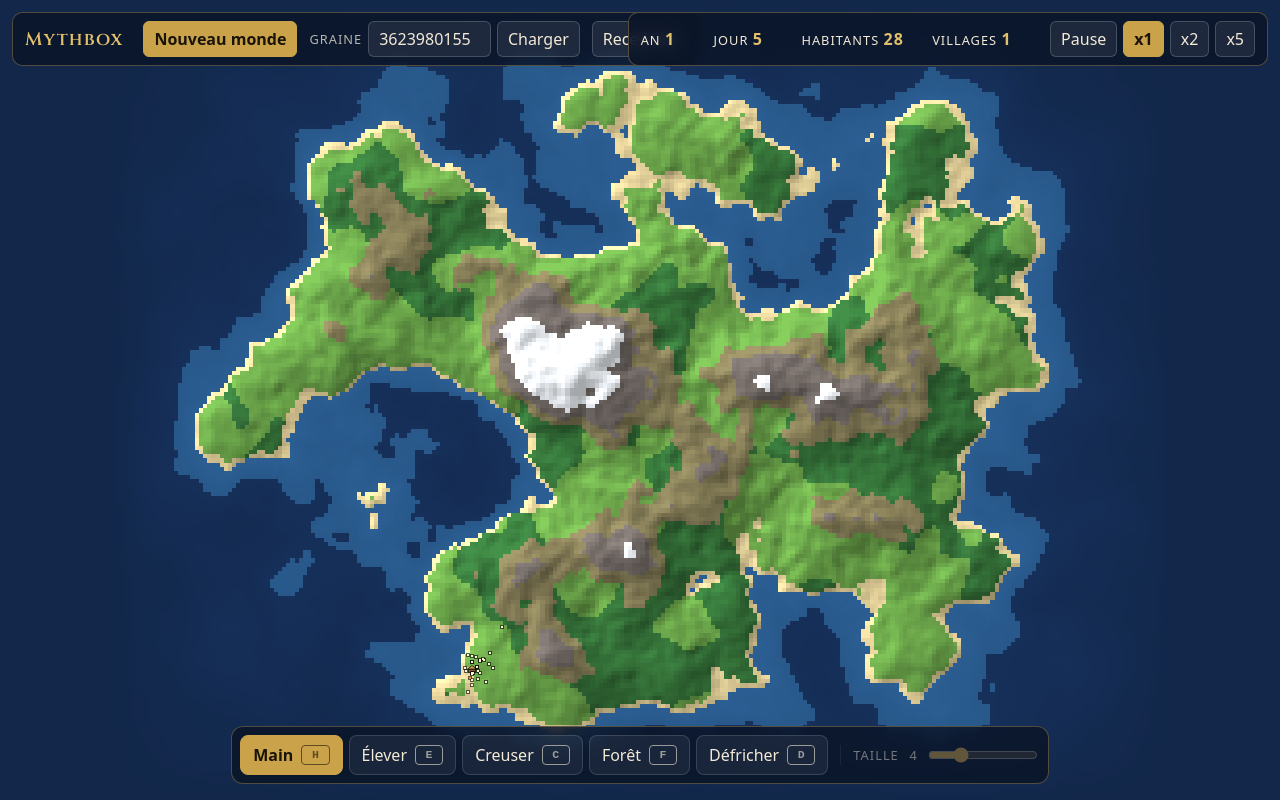
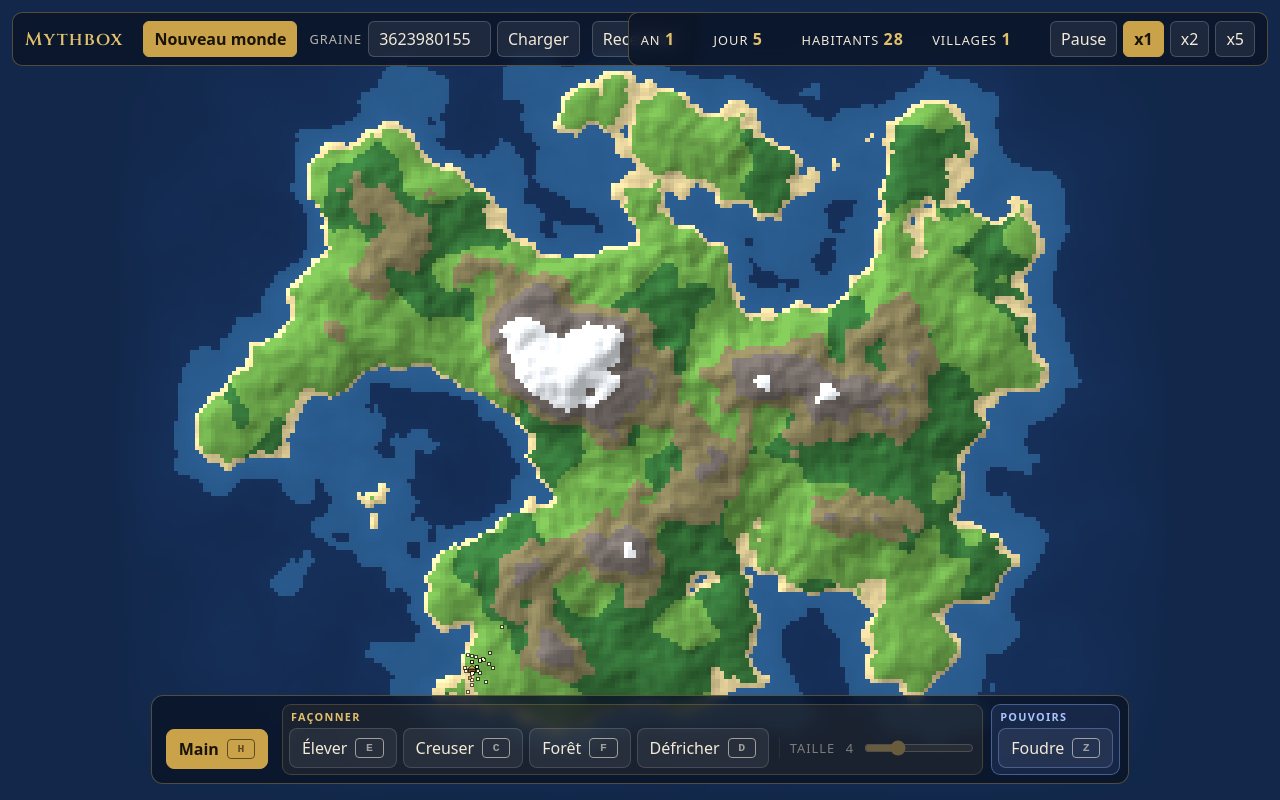
Before and after one commit to leo-m2003/mythbox, an Angular app: page / in a window 1280 px wide. Built offline with nearby package versions, Linux system fonts and the light colour scheme.

Commit message:
Pouvoirs : outil pouvoir et foudre de Zeus

```diff
--- a/src/app/toolbar/toolbar.html
+++ b/src/app/toolbar/toolbar.html
@@ -1,19 +1,35 @@
-<div class="panel" role="toolbar" aria-label="Outils divins">
-  @for (tool of tools; track tool.key) {
+<!-- Un bouton d'outil, réutilisé dans chaque groupe -->
+<ng-template #toolButton let-tool>
   <button
     type="button"
     class="tool"
-      [class.active]="game.tool() === tool.id"
-      [attr.aria-pressed]="game.tool() === tool.id"
+    [class.active]="game.tool() === tool.tool"
+    [attr.aria-pressed]="game.tool() === tool.tool"
     [title]="tool.hint + ' (' + tool.key + ')'"
     (click)="select(tool)"
   >
     <span>{{ tool.label }}</span>
     <kbd>{{ tool.key }}</kbd>
   </button>
+</ng-template>
+
+<div class="panel" role="toolbar" aria-label="Outils divins">
+  <div class="group view">
+    <div class="group-body">
+      @for (tool of viewTools; track tool.key) {
+        <ng-container *ngTemplateOutlet="toolButton; context: { $implicit: tool }" />
+      }
+    </div>
+  </div>
+
+  <div class="group shape" role="group" aria-labelledby="shape-title">
+    <span class="group-title" id="shape-title">Façonner</span>
+    <div class="group-body">
+      @for (tool of shapeTools; track tool.key) {
+        <ng-container *ngTemplateOutlet="toolButton; context: { $implicit: tool }" />
       }
 
-  <div class="size" [class.disabled]="game.tool() === null">
+      <div class="size" [class.disabled]="game.tool().type !== 'brush'">
         <label for="brush-size">
           Taille <span class="value">{{ game.brushRadius() }}</span>
         </label>
@@ -28,3 +44,14 @@
         />
       </div>
     </div>
+  </div>
+
+  <div class="group power" role="group" aria-labelledby="power-title">
+    <span class="group-title" id="power-title">Pouvoirs</span>
+    <div class="group-body">
+      @for (tool of powerTools; track tool.key) {
+        <ng-container *ngTemplateOutlet="toolButton; context: { $implicit: tool }" />
+      }
+    </div>
+  </div>
+</div>
--- a/src/app/toolbar/toolbar.scss
+++ b/src/app/toolbar/toolbar.scss
@@ -15,14 +15,67 @@
   pointer-events: auto;
   display: flex;
   flex-wrap: wrap;
-  align-items: center;
+  align-items: stretch;
   justify-content: center;
-  gap: 6px;
+  gap: 8px;
   padding: 8px;
   background: rgba(10, 20, 38, 0.82);
   border: 1px solid rgba(214, 178, 94, 0.35);
   border-radius: 12px;
   backdrop-filter: blur(6px);
+}
+
+// Un groupe d'outils : un titre au-dessus, les boutons en dessous
+.group {
+  display: flex;
+  flex-direction: column;
+  justify-content: flex-end;
+  gap: 4px;
+  padding: 4px 6px 6px;
+  border-radius: 9px;
+}
+
+.group-title {
+  padding-left: 2px;
+  font-size: 0.68rem;
+  font-weight: 600;
+  text-transform: uppercase;
+  letter-spacing: 0.12em;
+}
+
+.group-body {
+  display: flex;
+  flex-wrap: wrap;
+  align-items: center;
+  gap: 6px;
+}
+
+// Façonner : l'or du dieu bâtisseur
+.shape {
+  --accent: #c9a24a;
+  --accent-text: #1a1408;
+  background: rgba(201, 162, 74, 0.08);
+  border: 1px solid rgba(201, 162, 74, 0.25);
+
+  .group-title {
+    color: #e2bf6a;
+  }
+}
+
+// Pouvoirs : le bleu électrique de la foudre
+.power {
+  --accent: #8fb3ff;
+  --accent-text: #0b1530;
+  background: rgba(110, 150, 255, 0.12);
+  border: 1px solid rgba(143, 179, 255, 0.4);
+
+  .group-title {
+    color: #a9c4ff;
+  }
+
+  .tool {
+    border-color: rgba(143, 179, 255, 0.35);
+  }
 }
 
 .tool {
@@ -41,15 +94,16 @@
     background: rgba(255, 255, 255, 0.14);
   }
 
+  // Chaque groupe choisit sa couleur d'accent (or par défaut, pour la main)
   &.active {
     font-weight: 600;
-    color: #1a1408;
-    background: #c9a24a;
-    border-color: #c9a24a;
+    color: var(--accent-text, #1a1408);
+    background: var(--accent, #c9a24a);
+    border-color: var(--accent, #c9a24a);
   }
 
   &:focus-visible {
-    outline: 2px solid #e2bf6a;
+    outline: 2px solid var(--accent, #e2bf6a);
     outline-offset: 2px;
   }
 }
@@ -68,8 +122,8 @@ kbd {
   display: flex;
   align-items: center;
   gap: 8px;
-  margin-left: 6px;
-  padding-left: 12px;
+  margin-left: 4px;
+  padding-left: 10px;
   border-left: 1px solid rgba(255, 255, 255, 0.14);
 
   &.disabled {
--- a/src/app/toolbar/toolbar.ts
+++ b/src/app/toolbar/toolbar.ts
@@ -1,11 +1,14 @@
+import { NgTemplateOutlet } from '@angular/common';
 import { ChangeDetectionStrategy, Component, inject } from '@angular/core';
 import { MAX_BRUSH_RADIUS, MIN_BRUSH_RADIUS } from '@engine/engine';
+import { HAND } from '@engine/tool';
 import { GameService } from '../services/game-service';
 import { isTyping } from '../shared/is-typing';
 import { TOOLS, type ToolDef } from './tools';
 
 @Component({
   selector: 'app-toolbar',
+  imports: [NgTemplateOutlet],
   templateUrl: './toolbar.html',
   styleUrl: './toolbar.scss',
   changeDetection: ChangeDetectionStrategy.OnPush,
@@ -16,11 +19,15 @@ import { TOOLS, type ToolDef } from './tools';
 export class Toolbar {
   protected readonly game = inject(GameService);
   protected readonly tools = TOOLS;
+  /** Les outils rangés par groupe, pour l'affichage */
+  protected readonly viewTools = TOOLS.filter((t) => t.tool.type === 'hand');
+  protected readonly shapeTools = TOOLS.filter((t) => t.tool.type === 'brush');
+  protected readonly powerTools = TOOLS.filter((t) => t.tool.type === 'power');
   protected readonly minRadius = MIN_BRUSH_RADIUS;
   protected readonly maxRadius = MAX_BRUSH_RADIUS;
 
   protected select(tool: ToolDef): void {
-    this.game.setTool(tool.id);
+    this.game.setTool(tool.tool);
   }
 
   protected onRadiusInput(event: Event): void {
@@ -34,7 +41,7 @@ export class Toolbar {
     if (isTyping(event.target)) return;
 
     if (event.key === 'Escape') {
-      this.game.setTool(null);
+      this.game.setTool(HAND);
       return;
     }
 
@@ -51,7 +58,7 @@ export class Toolbar {
 
     const tool = this.tools.find((t) => t.key.toLowerCase() === event.key.toLowerCase());
     if (tool) {
-      this.game.setTool(tool.id);
+      this.game.setTool(tool.tool);
       event.preventDefault();
     }
   }
--- a/src/app/toolbar/tools.ts
+++ b/src/app/toolbar/tools.ts
@@ -1,18 +1,28 @@
+import { HAND, PowerKind, type Tool } from '@engine/tool';
 import { BrushKind } from '@engine/world/brushes';
 
 export interface ToolDef {
-  /** Pinceau du moteur, ou null pour l'outil « main » */
-  id: BrushKind | null;
+  /** L'outil du moteur. Toujours le même objet : on peut comparer avec === */
+  tool: Tool;
   label: string;
   /** Raccourci clavier, affiché en majuscule */
   key: string;
   hint: string;
 }
 
+function brush(kind: BrushKind): Tool {
+  return { type: 'brush', brush: kind };
+}
+
+function power(kind: PowerKind): Tool {
+  return { type: 'power', power: kind };
+}
+
 export const TOOLS: readonly ToolDef[] = [
-  { id: null, label: 'Main', key: 'H', hint: 'Déplacer la vue' },
-  { id: BrushKind.Raise, label: 'Élever', key: 'E', hint: 'Soulever les terres et les montagnes' },
-  { id: BrushKind.Lower, label: 'Creuser', key: 'C', hint: 'Creuser les vallées, les lacs et les mers' },
-  { id: BrushKind.Forest, label: 'Forêt', key: 'F', hint: 'Faire pousser des arbres' },
-  { id: BrushKind.Clear, label: 'Défricher', key: 'D', hint: 'Abattre les forêts' },
+  { tool: HAND, label: 'Main', key: 'H', hint: 'Déplacer la vue' },
+  { tool: brush(BrushKind.Raise), label: 'Élever', key: 'E', hint: 'Soulever les terres et les montagnes' },
+  { tool: brush(BrushKind.Lower), label: 'Creuser', key: 'C', hint: 'Creuser les vallées, les lacs et les mers' },
+  { tool: brush(BrushKind.Forest), label: 'Forêt', key: 'F', hint: 'Faire pousser des arbres' },
+  { tool: brush(BrushKind.Clear), label: 'Défricher', key: 'D', hint: 'Abattre les forêts' },
+  { tool: power(PowerKind.Lightning), label: 'Foudre', key: 'Z', hint: 'La foudre de Zeus : foudroyer les mortels' },
 ];
--- a/src/engine/engine.ts
+++ b/src/engine/engine.ts
@@ -4,9 +4,11 @@ import { Camera, type Point } from './render/camera';
 import { MapRenderer } from './render/map-renderer';
 import { drawPeople } from './render/people-renderer';
 import { drawVillages } from './render/village-renderer';
+import { Effects } from './render/effects';
 import { SimClock, TICKS_PER_DAY, TICKS_PER_YEAR, type SimSpeed } from './sim/sim-clock';
-import { Simulation } from './sim/simulation';
-import { applyBrush, BrushKind } from './world/brushes';
+import { LIGHTNING_RADIUS, Simulation } from './sim/simulation';
+import { HAND, PowerKind, type Tool } from './tool';
+import { applyBrush } from './world/brushes';
 import { generateWorld } from './world/generator';
 import { World } from './world/world';
 
@@ -54,8 +56,11 @@ export class Engine {
   private frameId = 0;
   private lastFrameTime = 0;
 
-  /** Pinceau actif, ou null pour l'outil « main » */
-  private activeBrush: BrushKind | null = null;
+  /** Outil tenu par le dieu : main, pinceau ou pouvoir */
+  private tool: Tool = HAND;
+  /** État du clic à l'image précédente, pour repérer le moment exact du clic */
+  private wasPressed = false;
+  private readonly effects = new Effects();
   private brushRadius = 4;
 
   private readonly clock = new SimClock();
@@ -116,10 +121,10 @@ export class Engine {
     }
   }
 
-  /** Choisit le pinceau actif, ou null pour l'outil « main » */
-  setBrush(kind: BrushKind | null): void {
-    this.activeBrush = kind;
-    this.input.setLeftButtonPans(kind === null);
+  /** Choisit l'outil : main, pinceau ou pouvoir */
+  setTool(tool: Tool): void {
+    this.tool = tool;
+    this.input.setLeftButtonPans(tool.type === 'hand');
   }
 
   /** Change le rayon du pinceau, en tuiles */
@@ -166,10 +171,19 @@ export class Engine {
     this.input.dispose();
   }
 
-  /** Fait évoluer le monde : pinceau, puis simulation, puis résumé */
+  /** Fait évoluer le monde : outil du dieu, puis simulation, effets et résumé */
   private update(dt: number): void {
-    // Le pinceau suit le temps réel : on peut façonner le monde même en pause
-    this.paint(dt);
+    // Vrai seulement à l'image où le clic commence (et pas tant qu'il est maintenu)
+    const pressed = this.input.painting && !this.wasPressed;
+    this.wasPressed = this.input.painting;
+
+    // Les outils suivent le temps réel : le dieu agit même en pause
+    if (this.tool.type === 'brush') {
+      this.paint(dt);
+    } else if (this.tool.type === 'power' && pressed) {
+      this.castPower(this.tool.power);
+    }
+    this.effects.update(dt);
 
     const ticks = this.clock.advance(dt);
     for (let i = 0; i < ticks; i++) {
@@ -192,16 +206,29 @@ export class Engine {
     this.onSummary?.(this.summary());
   }
 
+  /** Lance un pouvoir sur la tuile sous le pointeur */
+  private castPower(power: PowerKind): void {
+    const tile = this.hoveredTile();
+    if (!tile || !this.world.inBounds(tile.x, tile.y)) return;
+
+    switch (power) {
+      case PowerKind.Lightning:
+        this.simulation.strikeLightning(tile.x, tile.y);
+        this.effects.addLightning(tile.x + 0.5, tile.y + 0.5);
+        break;
+    }
+  }
+
   /** Applique le pinceau actif sous le pointeur */
   private paint(dt: number): void {
-    if (this.activeBrush === null || !this.input.painting) return;
+    if (this.tool.type !== 'brush' || !this.input.painting) return;
 
     const tile = this.hoveredTile();
     if (!tile) return;
 
     const changed = applyBrush(
       this.world,
-      { kind: this.activeBrush, radius: this.brushRadius, strength: BRUSH_SPEED * dt },
+      { kind: this.tool.brush, radius: this.brushRadius, strength: BRUSH_SPEED * dt },
       tile.x,
       tile.y,
     );
@@ -231,29 +258,38 @@ export class Engine {
     this.mapRenderer.draw(ctx, ox, oy, camera.zoom);
     drawVillages(ctx, this.simulation.villages, ox, oy, camera.zoom);
     drawPeople(ctx, this.simulation.people, ox, oy, camera.zoom);
+    this.effects.draw(ctx, ox, oy, camera.zoom);
 
-    this.drawBrushPreview();
+    this.drawToolPreview();
   }
 
-  /** Cercle qui montre la zone que le pinceau va toucher */
-  private drawBrushPreview(): void {
-    if (this.activeBrush === null) return;
+  /**
+   * Cercle qui montre la zone que l'outil va toucher :
+   * plein et blanc pour un pinceau, en pointillés bleus pour un pouvoir
+   */
+  private drawToolPreview(): void {
+    if (this.tool.type === 'hand') return;
     const tile = this.hoveredTile();
     if (!tile) return;
 
     const { ctx, camera } = this;
     const center = camera.worldToScreen(tile.x + 0.5, tile.y + 0.5);
-    const radius = (this.brushRadius + 0.5) * camera.zoom;
+    const isPower = this.tool.type === 'power';
+    const tiles = isPower ? LIGHTNING_RADIUS : this.brushRadius + 0.5;
+    // Au moins 4 pixels, pour rester visible quand on dézoome
+    const radius = Math.max(4, tiles * camera.zoom);
 
     ctx.beginPath();
     ctx.arc(center.x, center.y, radius, 0, Math.PI * 2);
+    ctx.setLineDash(isPower ? [4, 3] : []);
 
     // Contour sombre puis clair : visible sur l'eau comme sur la neige
     ctx.lineWidth = 3;
     ctx.strokeStyle = 'rgba(0, 0, 0, 0.45)';
     ctx.stroke();
     ctx.lineWidth = 1.5;
-    ctx.strokeStyle = 'rgba(255, 255, 255, 0.9)';
+    ctx.strokeStyle = isPower ? 'rgba(170, 200, 255, 0.95)' : 'rgba(255, 255, 255, 0.9)';
     ctx.stroke();
+    ctx.setLineDash([]);
   }
 }
--- /dev/null
+++ b/src/engine/render/effects.ts
@@ -0,0 +1,95 @@
+import { Random } from '../core/random';
+
+/** Durée d'un éclair à l'écran, en secondes */
+const LIGHTNING_DURATION = 0.4;
+/** Durée du flash blanc sur tout l'écran, en secondes */
+const FLASH_DURATION = 0.08;
+/** Hauteur d'où part l'éclair, en tuiles au-dessus de l'impact */
+const BOLT_HEIGHT = 24;
+const BOLT_SEGMENTS = 10;
+
+interface Bolt {
+  /** Points de la ligne brisée, en tuiles : x0, y0, x1, y1… */
+  readonly points: Float32Array;
+  readonly impactX: number;
+  readonly impactY: number;
+  /** Temps écoulé depuis la frappe, en secondes */
+  age: number;
+}
+
+/**
+ * Effets visuels : purement décoratifs, ils ne changent rien au monde.
+ * Ils vivent au rythme de l'écran (temps réel), donc continuent même en pause.
+ */
+export class Effects {
+  private bolts: Bolt[] = [];
+  // Le hasard des effets n'a pas besoin d'être reproductible : graine quelconque
+  private readonly random = new Random(Random.newSeed());
+
+  /** Un éclair qui tombe du ciel sur le point (x, y), en tuiles */
+  addLightning(x: number, y: number): void {
+    const points = new Float32Array((BOLT_SEGMENTS + 1) * 2);
+    for (let s = 0; s <= BOLT_SEGMENTS; s++) {
+      const t = s / BOLT_SEGMENTS;
+      // Zigzag de plus en plus serré à l'approche du sol, qui finit pile sur l'impact
+      const jitter = s === BOLT_SEGMENTS ? 0 : this.random.range(-1.5, 1.5) * (1 - t * 0.6);
+      points[s * 2] = x + jitter;
+      points[s * 2 + 1] = y - BOLT_HEIGHT * (1 - t);
+    }
+    this.bolts.push({ points, impactX: x, impactY: y, age: 0 });
+  }
+
+  update(dt: number): void {
+    for (const bolt of this.bolts) {
+      bolt.age += dt;
+    }
+    this.bolts = this.bolts.filter((bolt) => bolt.age < LIGHTNING_DURATION);
+  }
+
+  draw(ctx: CanvasRenderingContext2D, originX: number, originY: number, zoom: number): void {
+    for (const bolt of this.bolts) {
+      // 1 au moment de la frappe, puis s'efface jusqu'à 0
+      const alpha = 1 - bolt.age / LIGHTNING_DURATION;
+
+      // Le flash de tout l'écran, très bref
+      if (bolt.age < FLASH_DURATION) {
+        ctx.fillStyle = `rgba(255, 255, 255, ${0.3 * (1 - bolt.age / FLASH_DURATION)})`;
+        ctx.fillRect(0, 0, ctx.canvas.width, ctx.canvas.height);
+      }
+
+      // Une lueur au point d'impact
+      const ix = originX + bolt.impactX * zoom;
+      const iy = originY + bolt.impactY * zoom;
+      const glow = ctx.createRadialGradient(ix, iy, 0, ix, iy, 3 * zoom);
+      glow.addColorStop(0, `rgba(255, 250, 220, ${0.8 * alpha})`);
+      glow.addColorStop(1, 'rgba(255, 250, 220, 0)');
+      ctx.fillStyle = glow;
+      ctx.fillRect(ix - 3 * zoom, iy - 3 * zoom, 6 * zoom, 6 * zoom);
+
+      // L'éclair : un halo bleuté large, puis un cœur blanc fin
+      this.traceBolt(ctx, bolt, originX, originY, zoom);
+      ctx.lineJoin = 'round';
+      ctx.lineWidth = Math.max(4, zoom * 0.7);
+      ctx.strokeStyle = `rgba(160, 190, 255, ${0.5 * alpha})`;
+      ctx.stroke();
+      ctx.lineWidth = Math.max(1.5, zoom * 0.2);
+      ctx.strokeStyle = `rgba(255, 255, 255, ${alpha})`;
+      ctx.stroke();
+    }
+  }
+
+  private traceBolt(
+    ctx: CanvasRenderingContext2D,
+    bolt: Bolt,
+    originX: number,
+    originY: number,
+    zoom: number,
+  ): void {
+    const p = bolt.points;
+    ctx.beginPath();
+    ctx.moveTo(originX + p[0] * zoom, originY + p[1] * zoom);
+    for (let k = 2; k < p.length; k += 2) {
+      ctx.lineTo(originX + p[k] * zoom, originY + p[k + 1] * zoom);
+    }
+  }
+}
--- /dev/null
+++ b/src/engine/tool.ts
@@ -0,0 +1,19 @@
+import { BrushKind } from './world/brushes';
+
+/** Les pouvoirs divins : un clic, un effet immédiat (contrairement aux pinceaux, qui agissent en continu) */
+export enum PowerKind {
+  /** La foudre de Zeus : foudroie les mortels sous le point d'impact */
+  Lightning,
+}
+
+/**
+ * L'outil tenu par le dieu. Une union « discriminée » : le champ `type` dit de quel cas il s'agit,
+ * et TypeScript sait alors quels autres champs existent (`brush` ou `power`).
+ */
+export type Tool =
+  | { readonly type: 'hand' }
+  | { readonly type: 'brush'; readonly brush: BrushKind }
+  | { readonly type: 'power'; readonly power: PowerKind };
+
+/** L'outil « main » : déplacer la vue */
+export const HAND: Tool = { type: 'hand' };
```
Also changed, not shown: src/app/services/game-service.ts (+6 -6 lines), src/engine/sim/simulation.ts (+36 -0 lines), 1 other file (tests, documents, lock files or other folders). Lines whose indentation alone changed are shown as unchanged.
